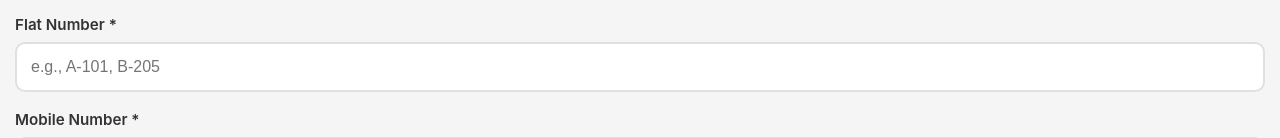
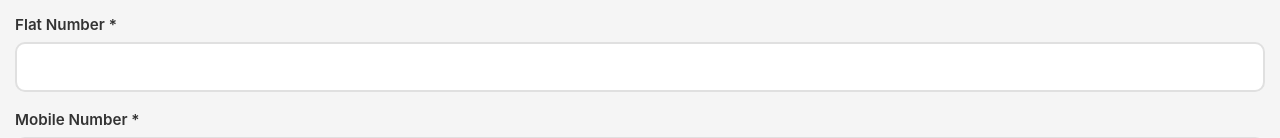
Before and after one commit to mohitguptaalw/master, a plain HTML site: page index.html in a window 1280 px wide. Shown: the part 222-360 px from the top of the page. Drawn offline with Linux system fonts and the light colour scheme.

Commit message:
Remove placeholder from Flat Number

```diff
--- a/index.html
+++ b/index.html
@@ -136,7 +136,7 @@
 
             <div class="form-group">
                 <label>Flat Number *</label>
-                <input type="text" id="flatNumber" required placeholder="e.g., A-101, B-205">
+                <input type="text" id="flatNumber" required>
             </div>
 
             <div class="form-group">
```
